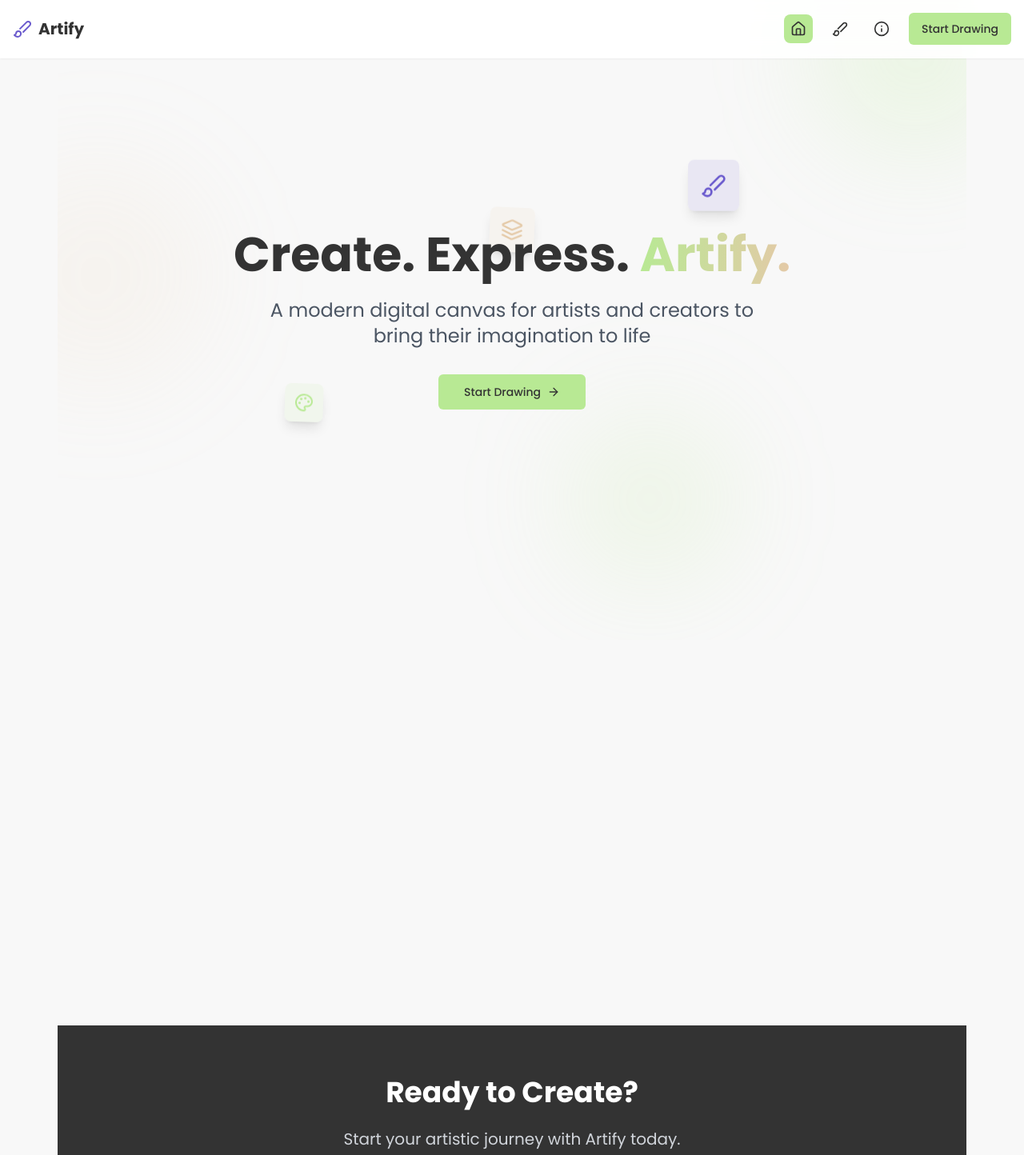
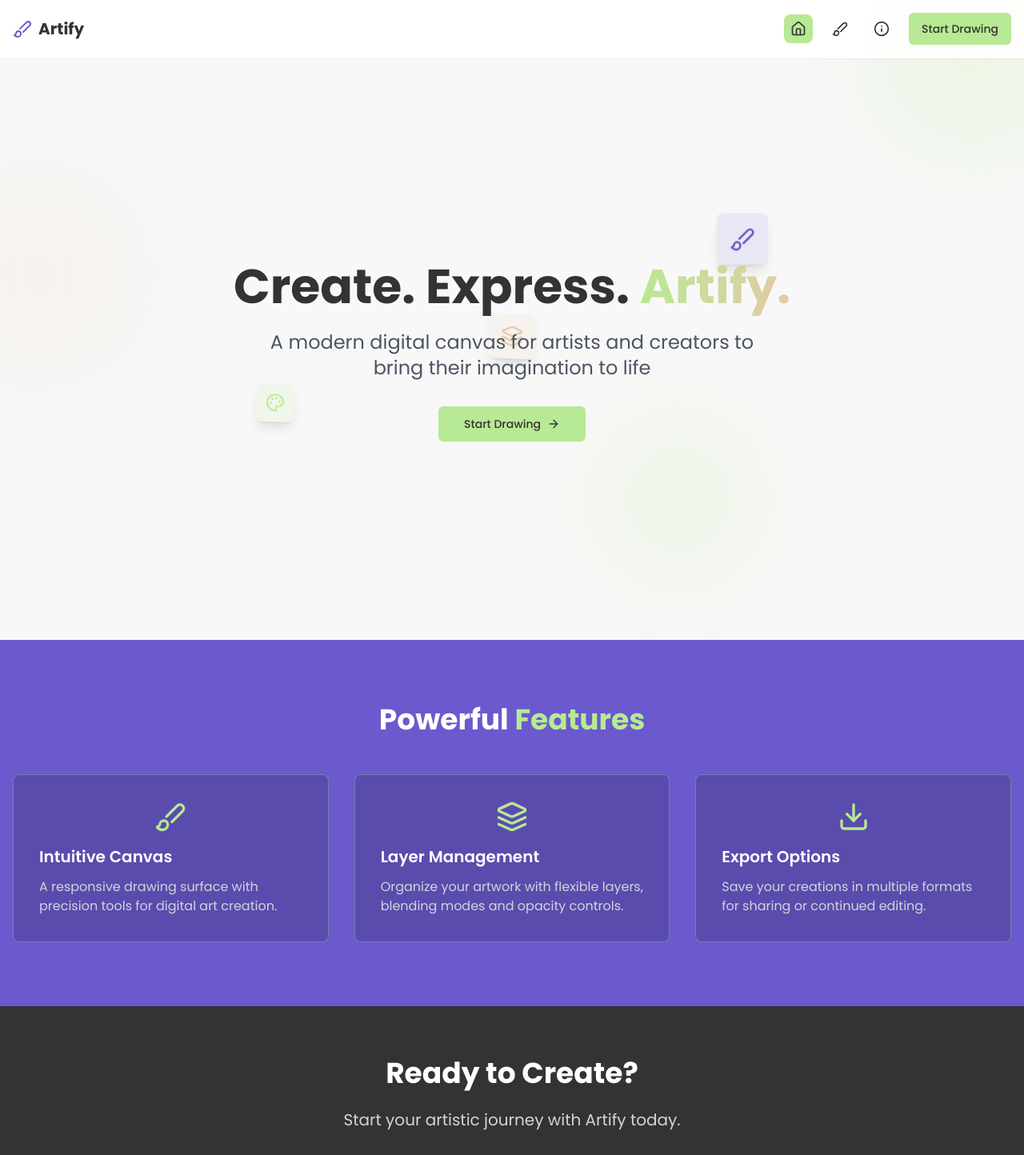
Before and after one commit to itserror404/artful-canvas-creator, a React (Vite) app: page / in a window 1280 px wide. Shown: the top 1444 px of the page at 80% size. Built offline with nearby package versions, Linux system fonts and the light colour scheme.

Commit message:
Fix: Improve UI visibility and styling
- Moved 3D elements below the header.
- Removed scroll-based animations.
- Changed canvas toolbar/navbar background to black.
- Applied background colors to margins in sections.

```diff
--- a/src/components/Navigation.tsx
+++ b/src/components/Navigation.tsx
@@ -18,21 +18,21 @@ const Navigation = () => {
       <div className="flex gap-4 items-center">
         <Link
           to="/"
-          className={`toolbar-button ${location.pathname === '/' ? 'active' : ''} ${!isCanvasPage ? 'text-artify-text' : ''}`}
+          className={`p-2 rounded-lg transition-all duration-200 ${location.pathname === '/' ? 'bg-artify-secondary text-artify-text' : isCanvasPage ? 'text-artify-white hover:bg-artify-secondary hover:text-artify-text' : 'text-artify-text hover:bg-artify-secondary hover:text-artify-text'}`}
         >
           <Home className="h-5 w-5" />
         </Link>
 
         <Link
           to="/canvas"
-          className={`toolbar-button ${location.pathname === '/canvas' ? 'active' : ''} ${!isCanvasPage ? 'text-artify-text' : ''}`}
+          className={`p-2 rounded-lg transition-all duration-200 ${location.pathname === '/canvas' ? 'bg-artify-secondary text-artify-text' : isCanvasPage ? 'text-artify-white hover:bg-artify-secondary hover:text-artify-text' : 'text-artify-text hover:bg-artify-secondary hover:text-artify-text'}`}
         >
           <Brush className="h-5 w-5" />
         </Link>
 
         <Link
           to="/about"
-          className={`toolbar-button ${location.pathname === '/about' ? 'active' : ''} ${!isCanvasPage ? 'text-artify-text' : ''}`}
+          className={`p-2 rounded-lg transition-all duration-200 ${location.pathname === '/about' ? 'bg-artify-secondary text-artify-text' : isCanvasPage ? 'text-artify-white hover:bg-artify-secondary hover:text-artify-text' : 'text-artify-text hover:bg-artify-secondary hover:text-artify-text'}`}
         >
           <Info className="h-5 w-5" />
         </Link>
--- a/src/index.css
+++ b/src/index.css
@@ -1,4 +1,3 @@
-
 @import url('https://fonts.googleapis.com/css2?family=Poppins:wght@300;400;500;600;700&display=swap');
 
 @tailwind base;
@@ -53,7 +52,7 @@
   }
 
   body {
-    @apply bg-artify-background text-artify-text font-poppins;
+    @apply bg-artify-background text-artify-text font-poppins overflow-x-hidden;
   }
 
   /* Canvas specific styles */
@@ -68,16 +67,6 @@
 
   .toolbar-button.active {
     @apply bg-artify-secondary text-artify-text;
-  }
-
-  /* Dark toolbar buttons for canvas page */
-  .dark-toolbar-button {
-    @apply p-2 rounded-lg transition-all duration-200 text-white
-           hover:bg-artify-secondary/70 hover:text-white;
-  }
-
-  .dark-toolbar-button.dark-active {
-    @apply bg-artify-secondary/70 text-white;
   }
 
   .sidebar-item {
@@ -122,7 +111,7 @@
   }
 
   .floating-panel {
-    @apply glass rounded-lg shadow-lg p-4;
+    @apply rounded-lg shadow-lg p-4;
   }
 
   .canvas-navbar {
--- a/src/pages/Home.tsx
+++ b/src/pages/Home.tsx
@@ -1,90 +1,41 @@
 
-import React, { useEffect, useRef } from 'react';
+import React from 'react';
 import { Link } from 'react-router-dom';
 import { Button } from '@/components/ui/button';
 import { ArrowRight, Brush, Layers, Download, Palette } from 'lucide-react';
 import Footer from '@/components/Footer';
 
 const Home = () => {
-  const heroRef = useRef<HTMLDivElement>(null);
-  const elementsRef = useRef<HTMLDivElement[]>([]);
-  const featuresRef = useRef<HTMLDivElement>(null);
-  const ctaRef = useRef<HTMLDivElement>(null);
-
-  useEffect(() => {
-    const handleScroll = () => {
-      const scrollY = window.scrollY;
-
-      // Parallax effect for hero section
-      elementsRef.current.forEach((element, index) => {
-        const speed = 0.1 * (index + 1);
-        const yPos = scrollY * speed;
-        if (element) {
-          element.style.transform = `translateY(${yPos}px)`;
-        }
-      });
-
-      // Animate features on scroll
-      if (featuresRef.current) {
-        const featuresOffset = featuresRef.current.offsetTop;
-        const windowHeight = window.innerHeight;
-
-        if (scrollY > featuresOffset - windowHeight * 0.75) {
-          featuresRef.current.classList.add('animate-fade-in');
-        }
-      }
-
-      // Animate CTA on scroll
-      if (ctaRef.current) {
-        const ctaOffset = ctaRef.current.offsetTop;
-        const windowHeight = window.innerHeight;
-
-        if (scrollY > ctaOffset - windowHeight * 0.75) {
-          ctaRef.current.classList.add('animate-slide-in');
-        }
-      }
-    };
-
-    window.addEventListener('scroll', handleScroll);
-    return () => window.removeEventListener('scroll', handleScroll);
-  }, []);
-
-  const addToRefs = (el: HTMLDivElement) => {
-    if (el && !elementsRef.current.includes(el)) {
-      elementsRef.current.push(el);
-    }
-  };
-
   return (
-    <div className="min-h-screen main-content">
+    <div className="min-h-screen">
       {/* Hero Section */}
-      <div className="relative h-screen flex items-center justify-center overflow-hidden" ref={heroRef}>
-        <div ref={addToRefs} className="absolute -top-16 -right-16 h-64 w-64 rounded-full bg-artify-secondary/20 blur-3xl parallax-element"></div>
-        <div ref={addToRefs} className="absolute top-1/4 -left-24 h-72 w-72 rounded-full bg-artify-accent/10 blur-3xl parallax-element"></div>
-        <div ref={addToRefs} className="absolute bottom-16 right-1/4 h-56 w-56 rounded-full bg-artify-secondary/15 blur-3xl parallax-element"></div>
+      <div className="relative min-h-screen flex items-center justify-center overflow-hidden pt-20">
+        <div className="absolute -top-16 -right-16 h-64 w-64 rounded-full bg-artify-secondary/20 blur-3xl"></div>
+        <div className="absolute top-1/4 -left-24 h-72 w-72 rounded-full bg-artify-accent/10 blur-3xl"></div>
+        <div className="absolute bottom-16 right-1/4 h-56 w-56 rounded-full bg-artify-secondary/15 blur-3xl"></div>
 
         {/* Floating 3D elements */}
-        <div className="absolute top-1/4 right-1/4 floating-card h-16 w-16 bg-artify-primary/10 rounded-lg shadow-lg animate-float">
+        <div className="absolute top-1/3 right-1/4 floating-card h-16 w-16 bg-artify-primary/10 rounded-lg shadow-lg animate-float">
           <Brush className="h-8 w-8 text-artify-primary absolute inset-0 m-auto" />
         </div>
         <div className="absolute bottom-1/3 left-1/4 floating-card h-12 w-12 bg-artify-secondary/10 rounded-lg shadow-lg animate-float-delay">
           <Palette className="h-6 w-6 text-artify-secondary absolute inset-0 m-auto" />
         </div>
-        <div className="absolute top-1/3 left-1/5 floating-card h-14 w-14 bg-artify-accent/10 rounded-lg shadow-lg animate-float-alt">
+        <div className="absolute top-1/2 left-1/5 floating-card h-14 w-14 bg-artify-accent/10 rounded-lg shadow-lg animate-float-alt">
           <Layers className="h-7 w-7 text-artify-accent absolute inset-0 m-auto" />
         </div>
 
         <div className="container px-4 mx-auto z-10 text-center">
-          <h1 className="text-4xl md:text-6xl font-bold mb-6 animate-fade-in">
+          <h1 className="text-4xl md:text-6xl font-bold mb-6">
             Create. Express. <span className="text-gradient">Artify.</span>
           </h1>
-          <p className="text-xl md:text-2xl text-gray-600 max-w-2xl mx-auto mb-8 animate-fade-in">
+          <p className="text-xl md:text-2xl text-gray-600 max-w-2xl mx-auto mb-8">
             A modern digital canvas for artists and creators to bring their imagination to life
           </p>
           <Button
             asChild
             size="lg"
-            className="bg-artify-secondary text-artify-text hover:bg-artify-secondary/90 font-medium animate-fade-in hover-scale"
+            className="bg-artify-secondary text-artify-text hover:bg-artify-secondary/90 font-medium hover-scale"
           >
             <Link to="/canvas" className="flex items-center gap-2">
               Start Drawing <ArrowRight className="h-4 w-4" />
@@ -94,7 +45,7 @@ const Home = () => {
       </div>
 
       {/* Features Section */}
-      <section className="py-20 bg-artify-primary text-white opacity-0" ref={featuresRef}>
+      <section className="py-20 w-full bg-artify-primary text-white">
         <div className="container mx-auto px-4">
           <h2 className="text-3xl md:text-4xl font-bold text-center mb-12">
             Powerful <span className="text-artify-secondary">Features</span>
@@ -132,7 +83,7 @@ const Home = () => {
       </section>
 
       {/* CTA Section */}
-      <section className="py-16 bg-artify-text text-white opacity-0" ref={ctaRef}>
+      <section className="py-16 w-full bg-artify-text text-white">
         <div className="container mx-auto px-4 text-center">
           <h2 className="text-3xl md:text-4xl font-bold mb-6 text-white">Ready to Create?</h2>
           <p className="text-xl text-gray-300 max-w-2xl mx-auto mb-8">
```
Also changed, not shown: src/components/Toolbar.tsx (+7 -6 lines).
